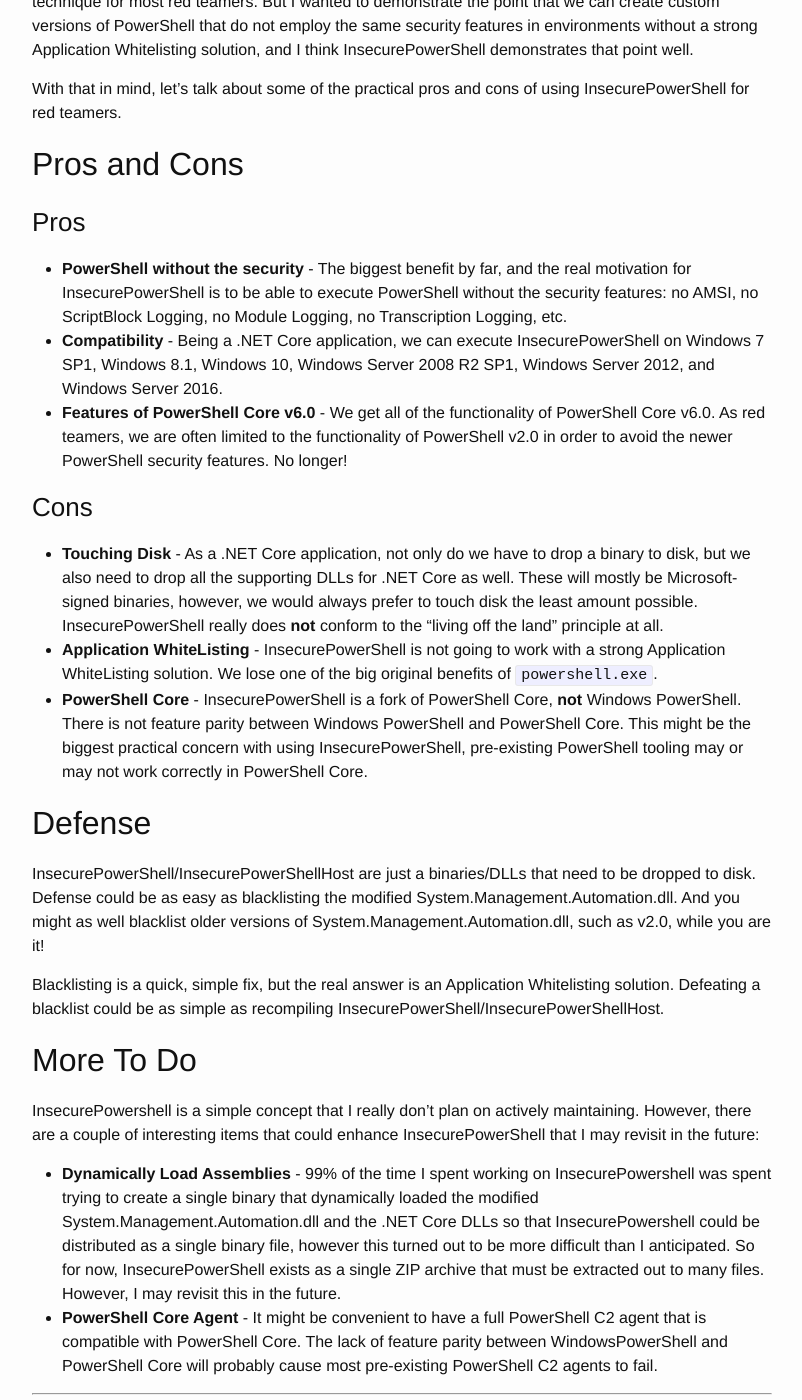
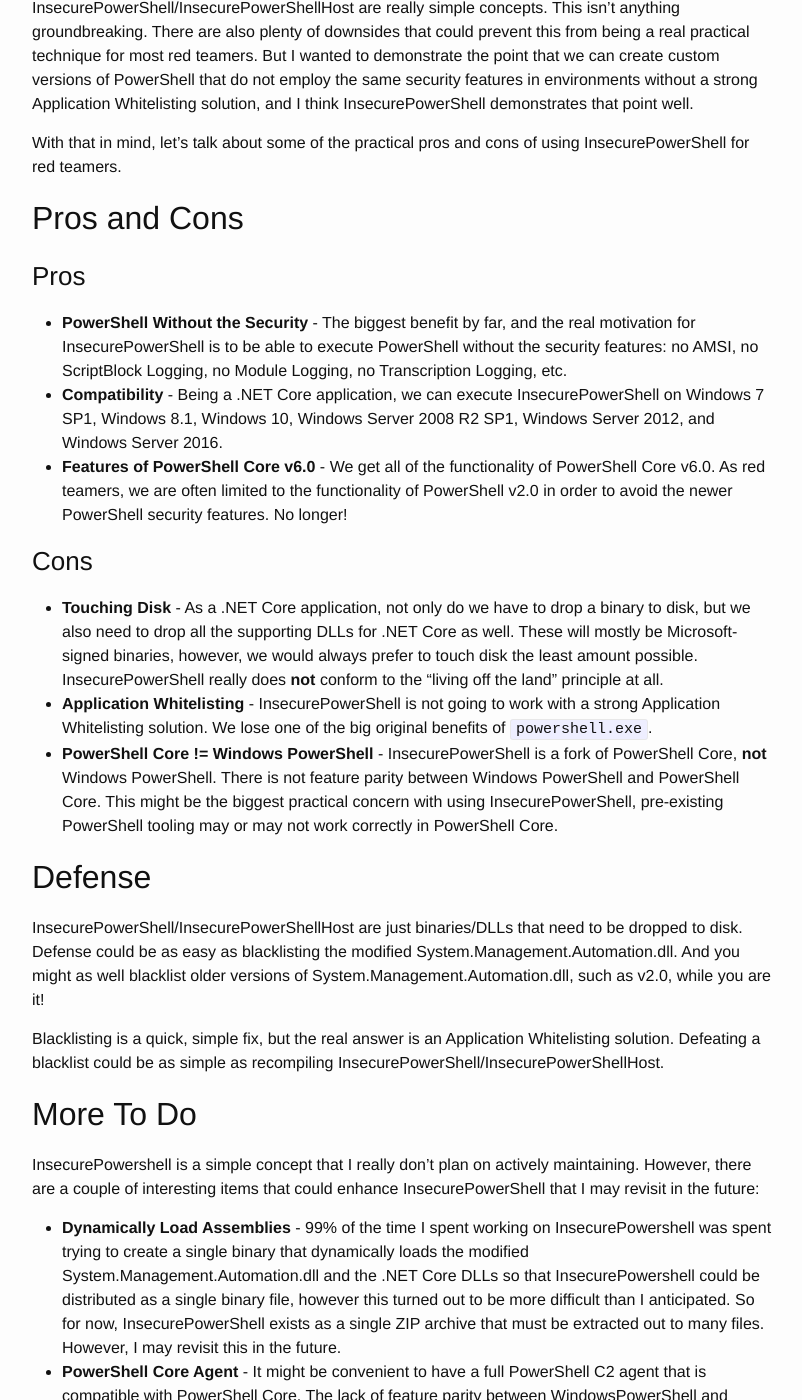
Before and after one commit to cobbr/cobbr.io, a Jekyll site: the page built from _posts/2017-12-19-InsecurePowershell-PowerShell-Without-System-Management-Automation.md, in a window 1280 px wide and 1400 px high, scrolled down 2436 px. Shown: the whole window, without its empty margins (238-1040 px from the left). Built offline with Jekyll 4.4.1, drawn with Linux system fonts in a browser that asks for light colours; some of the changed text lies outside the part shown.

Commit message:
modify post

````diff
--- a/_posts/2017-12-19-InsecurePowershell-PowerShell-Without-System-Management-Automation.md
+++ b/_posts/2017-12-19-InsecurePowershell-PowerShell-Without-System-Management-Automation.md
@@ -27,7 +27,7 @@ InsecurePowerShell is a fork of the [open-source PowerShell Core v6.0.0](https:/
 
 ## Usage
 
-InsecurePowerShell is built exactly the same way as PowerShell Core, and can be used exactly the same way. The [release](https://github.com/cobbr/InsecurePowerShell/releases/) of InsecurePowerShell includes a binary named `pwsh.exe`. This can be used exactly the same way as the standard PowerShell Core. It can be used interactively or non-interactively with the `-Command` or `-EncodedCommand` parameters. For example:
+InsecurePowerShell is built exactly the same way as PowerShell Core and can be used exactly the same way. The [release](https://github.com/cobbr/InsecurePowerShell/releases/) of InsecurePowerShell includes a binary named `pwsh.exe`. This can be used exactly the same way as the standard PowerShell Core. It can be used interactively or non-interactively with the `-Command` or `-EncodedCommand` parameters. For example:
 
 ```
 PS C:\InsecurePowerShell\> .\pwsh.exe
@@ -74,19 +76,19 @@ With that in mind, let's talk about some of the practical pros and cons of using
 
 ### Pros
 
-* **PowerShell without the security** - The biggest benefit by far, and the real motivation for InsecurePowerShell is to be able to execute PowerShell without the security features: no AMSI, no ScriptBlock Logging, no Module Logging, no Transcription Logging, etc.
+* **PowerShell Without the Security** - The biggest benefit by far, and the real motivation for InsecurePowerShell is to be able to execute PowerShell without the security features: no AMSI, no ScriptBlock Logging, no Module Logging, no Transcription Logging, etc.
 * **Compatibility** - Being a .NET Core application, we can execute InsecurePowerShell on Windows 7 SP1, Windows 8.1, Windows 10, Windows Server 2008 R2 SP1, Windows Server 2012, and Windows Server 2016.
 * **Features of PowerShell Core v6.0** - We get all of the functionality of PowerShell Core v6.0. As red teamers, we are often limited to the functionality of PowerShell v2.0 in order to avoid the newer PowerShell security features. No longer!
 
 ### Cons
 
 * **Touching Disk** - As a .NET Core application, not only do we have to drop a binary to disk, but we also need to drop all the supporting DLLs for .NET Core as well. These will mostly be Microsoft-signed binaries, however, we would always prefer to touch disk the least amount possible. InsecurePowerShell really does **not** conform to the "living off the land" principle at all.
-* **Application WhiteListing** - InsecurePowerShell is not going to work with a strong Application WhiteListing solution. We lose one of the big original benefits of `powershell.exe`.
-* **PowerShell Core** - InsecurePowerShell is a fork of PowerShell Core, **not** Windows PowerShell. There is not feature parity between Windows PowerShell and PowerShell Core. This might be the biggest practical concern with using InsecurePowerShell, pre-existing PowerShell tooling may or may not work correctly in PowerShell Core.
+* **Application Whitelisting** - InsecurePowerShell is not going to work with a strong Application Whitelisting solution. We lose one of the big original benefits of `powershell.exe`.
+* **PowerShell Core != Windows PowerShell** - InsecurePowerShell is a fork of PowerShell Core, **not** Windows PowerShell. There is not feature parity between Windows PowerShell and PowerShell Core. This might be the biggest practical concern with using InsecurePowerShell, pre-existing PowerShell tooling may or may not work correctly in PowerShell Core.
 
 ## Defense
 
-InsecurePowerShell/InsecurePowerShellHost are just a binaries/DLLs that need to be dropped to disk. Defense could be as easy as blacklisting the modified System.Management.Automation.dll. And you might as well blacklist older versions of System.Management.Automation.dll, such as v2.0, while you are it!
+InsecurePowerShell/InsecurePowerShellHost are just binaries/DLLs that need to be dropped to disk. Defense could be as easy as blacklisting the modified System.Management.Automation.dll. And you might as well blacklist older versions of System.Management.Automation.dll, such as v2.0, while you are it!
 
 Blacklisting is a quick, simple fix, but the real answer is an Application Whitelisting solution. Defeating a blacklist could be as simple as recompiling InsecurePowerShell/InsecurePowerShellHost.
 
@@ -94,7 +96,7 @@ Blacklisting is a quick, simple fix, but the real answer is an Application White
 
 InsecurePowershell is a simple concept that I really don't plan on actively maintaining. However, there are a couple of interesting items that could enhance InsecurePowerShell that I may revisit in the future:
 
-* **Dynamically Load Assemblies** - 99% of the time I spent working on InsecurePowershell was spent trying to create a single binary that dynamically loaded the modified System.Management.Automation.dll and the .NET Core DLLs so that InsecurePowershell could be distributed as a single binary file, however this turned out to be more difficult than I anticipated. So for now, InsecurePowerShell exists as a single ZIP archive that must be extracted out to many files. However, I may revisit this in the future.
+* **Dynamically Load Assemblies** - 99% of the time I spent working on InsecurePowershell was spent trying to create a single binary that dynamically loads the modified System.Management.Automation.dll and the .NET Core DLLs so that InsecurePowershell could be distributed as a single binary file, however this turned out to be more difficult than I anticipated. So for now, InsecurePowerShell exists as a single ZIP archive that must be extracted out to many files. However, I may revisit this in the future.
 * **PowerShell Core Agent** - It might be convenient to have a full PowerShell C2 agent that is compatible with PowerShell Core. The lack of feature parity between WindowsPowerShell and PowerShell Core will probably cause most pre-existing PowerShell C2 agents to fail.
 
 ---
````
Also changed, not shown: other parts of _posts/2017-12-19-InsecurePowershell-PowerShell-Without-System-Management-Automation.md (+2 -0 lines).
